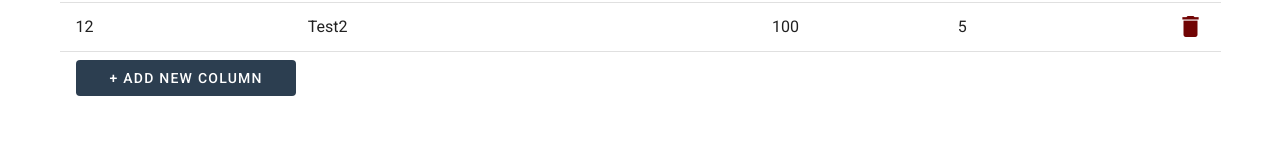
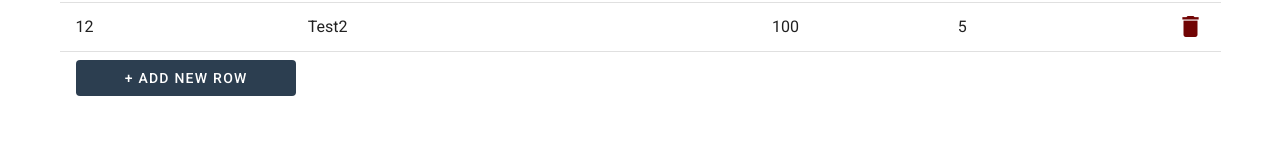
Before and after one commit to DzordzoMen/witcher-character-sheet, a Vue app: page /dm-kit in a window 1280 px wide. Shown: the part 290-450 px from the top of the page. Built offline with nearby package versions, Linux system fonts and the light colour scheme.

Commit message:
changed text in tooltips and buttons

```diff
--- a/src/views/DmKit.vue
+++ b/src/views/DmKit.vue
@@ -36,7 +36,7 @@
                   mdi-plus-thick
                 </v-icon>
               </template>
-              <span>Add new column</span>
+              <span>Add new row</span>
             </v-tooltip>
 
             <v-tooltip bottom>
@@ -52,7 +52,7 @@
                   mdi-sort-numeric-ascending
                 </v-icon>
               </template>
-              <span>Sort</span>
+              <span>Sort rows</span>
             </v-tooltip>
 
             <v-tooltip bottom>
@@ -83,7 +83,7 @@
                   mdi-delete
                 </v-icon>
               </template>
-              <span>Clear</span>
+              <span>Clear all</span>
             </v-tooltip>
           </v-col>
         </v-row>
@@ -161,7 +161,7 @@
           <template #footer>
             <div class="dm-kit__table-footer">
               <v-btn width="220px" color="primary" depressed @click="addNewColumn()">
-                + Add new column
+                + Add new row
               </v-btn>
             </div>
           </template>
```
